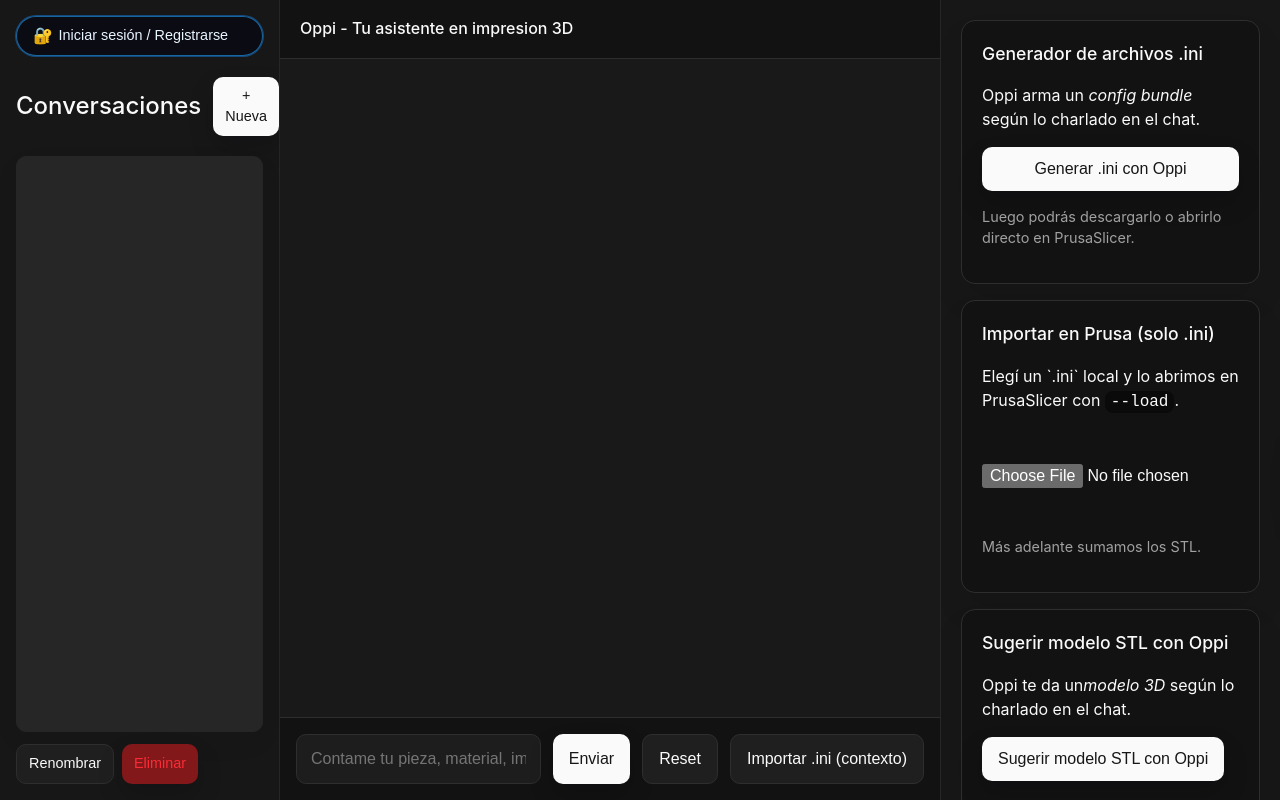
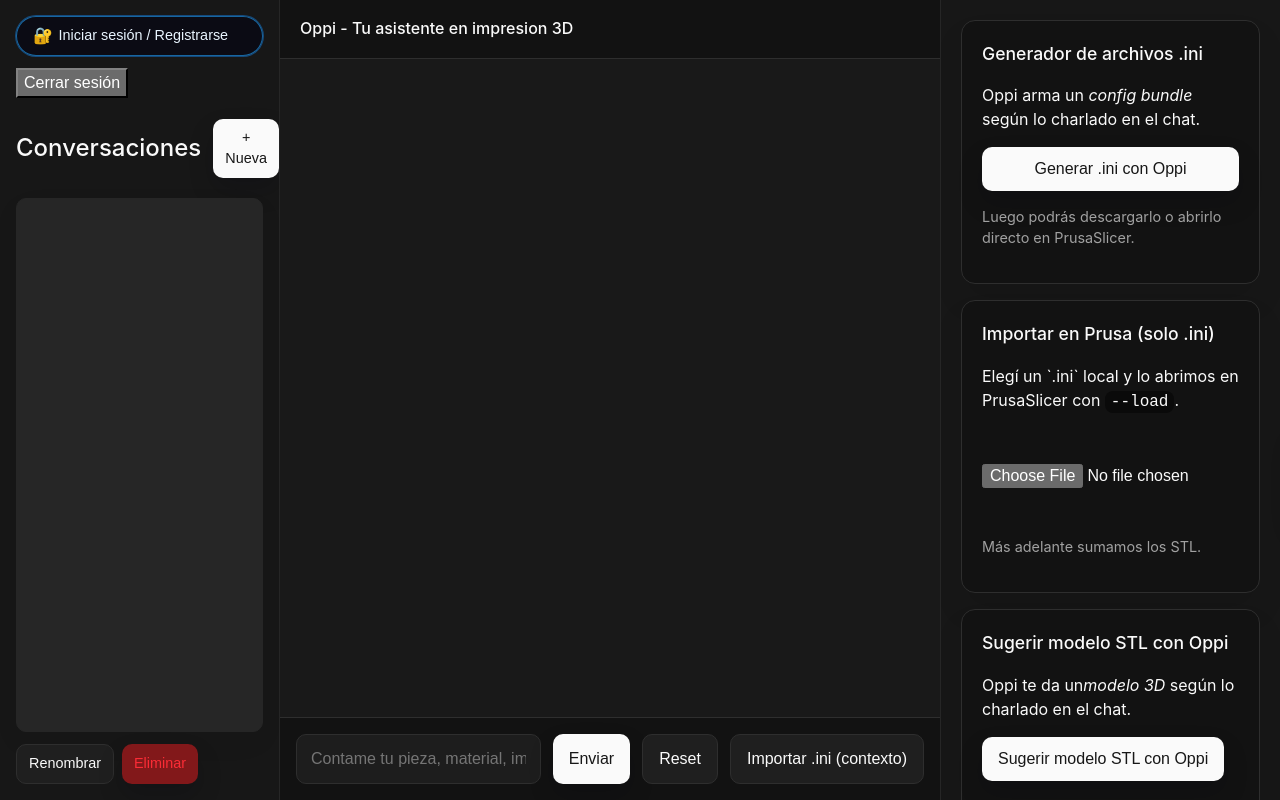
Before and after one commit to Pedro-Cabezas/opifex, a plain HTML site: page docs/index.html in a window 1280 px wide. Drawn offline with Linux system fonts and the light colour scheme; a script that the page names is missing.

Commit message:
Update index.html

```diff
--- a/docs/index.html
+++ b/docs/index.html
@@ -14,6 +14,11 @@
       <button id="auth-open-btn" class="btn btn-primary">
         Iniciar sesión / Registrarse
       </button>
+      <div id="auth-user-info" class="auth-user-info hidden">
+  <span id="auth-user-label"></span>
+  <button id="auth-logout-btn" class="btn-secundario">Cerrar sesión</button>
+</div>
+
 
       <div class="sidebar-header">
         <h2>Conversaciones</h2>
```
